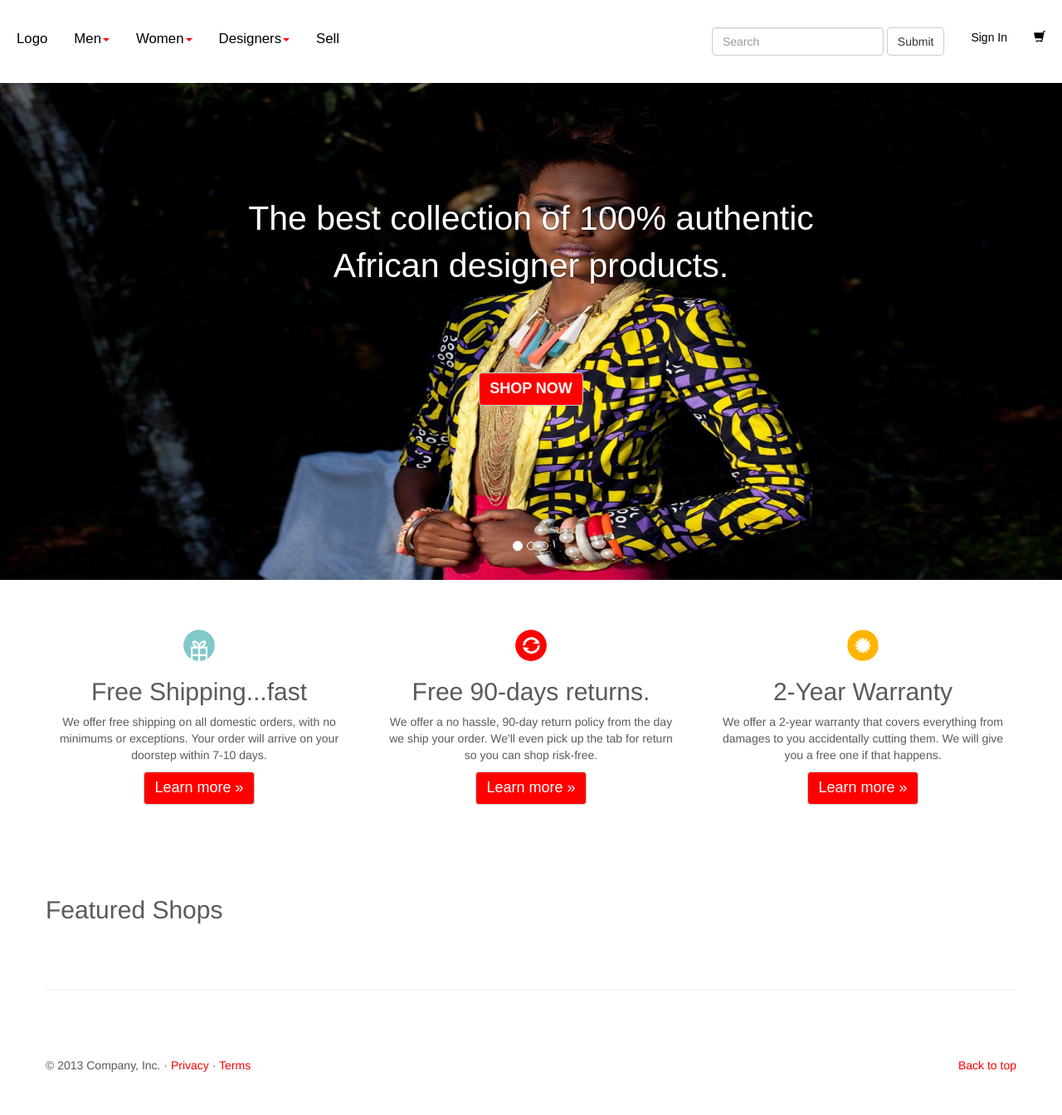
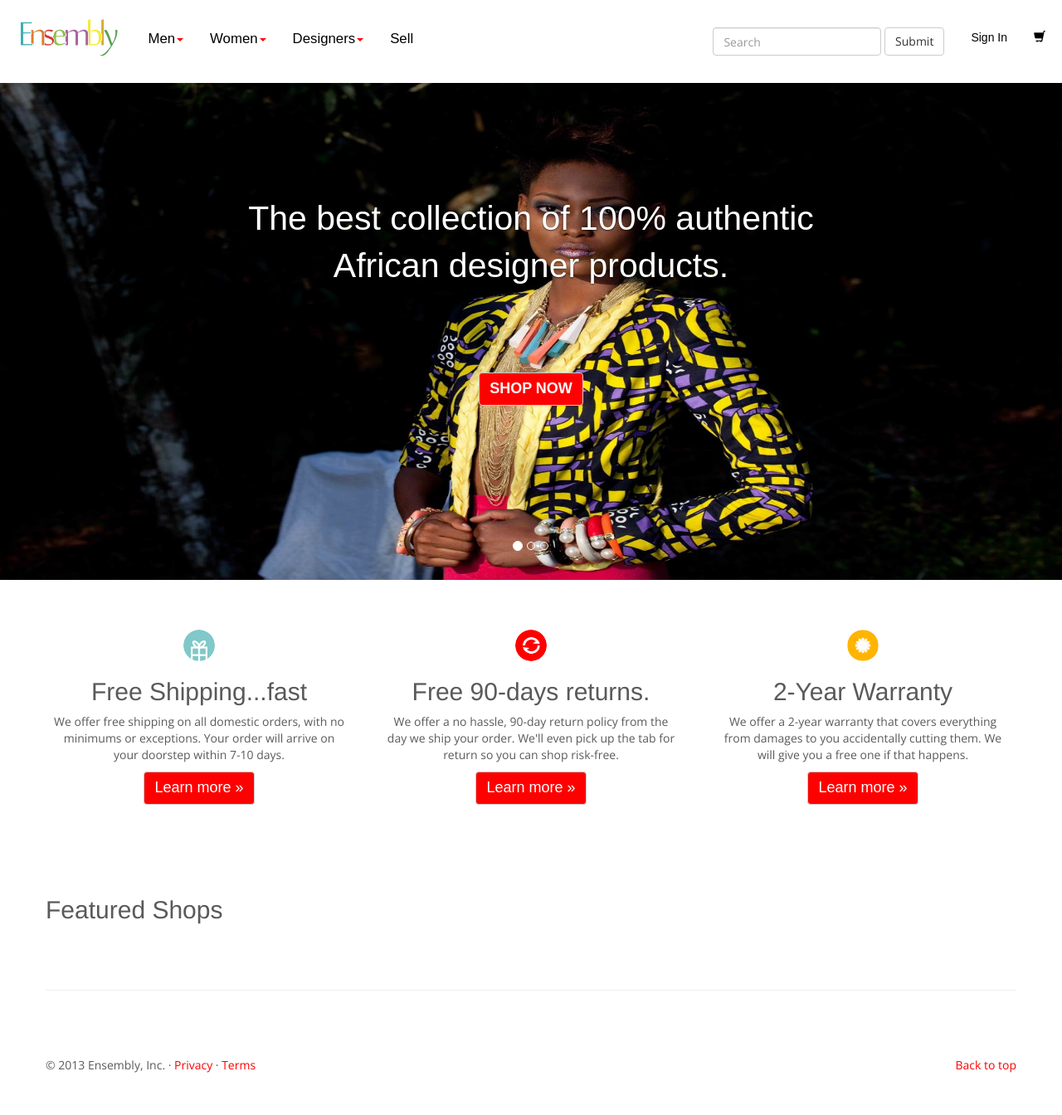
Before and after one commit to osborn/fabrique, a PHP site: page / in a window 1280 px wide. Shown: the whole page at 83% size. Run offline with PHP 8.4, Linux system fonts and the light colour scheme; some libraries are stand-ins or nearby versions.

Commit message:
Added the logo to the images folder, styles the image to fit the size of the nav bar on all pages. I also placed the logo on all pages on the user pages.

```diff
--- a/css/ensembly.css
+++ b/css/ensembly.css
@@ -15,3 +15,8 @@ body{
 	font-size: 6em;
 	text-align: center;
 }
+
+.logo{
+	height: 50px;
+	margin-top: -15px
+}
--- a/index.html
+++ b/index.html
@@ -23,6 +23,7 @@
 <link rel="stylesheet" href="css/carousel.css">
 <link rel="stylesheet" href="css/slider.css">
 <link rel="stylesheet" href='http://fonts.googleapis.com/css?family=Open+Sans'>
+<link rel="stylesheet" href="css/ensembly.css">
 </head>
 <!-- NAVBAR
     ================================================== -->
@@ -30,7 +31,7 @@
         <div class="navbar-wrapper">
             <div class="container" >
                 <ul class="nav nav-pills" id="nav">
-                    <li><a href="#">Logo</a></li>
+                    <li><a href="#"><img src="images/logo.png" alt="logo"  class="logo"></a></li>
                     <li class="dropdown">
                         <a class="dropdown-toggle" data-toggle="dropdown" href="#">Men<span class="caret"></span></a>
                         <ul class="dropdown-menu">
@@ -157,7 +158,7 @@
         <!-- FOOTER -->
         <footer>
             <p class="pull-right"><a href="#">Back to top</a></p>
-            <p>&copy; 2013 Company, Inc. &middot; <a href="#">Privacy</a> &middot; <a href="#">Terms</a></p>
+            <p>&copy; 2013 Ensembly, Inc. &middot; <a href="#">Privacy</a> &middot; <a href="#">Terms</a></p>
         </footer>
 
     </div><!-- /.container -->
--- a/item.html
+++ b/item.html
@@ -29,7 +29,7 @@
         <div class="navbar-wrapper">
             <div class="container" >
                 <ul class="nav nav-pills" id="nav">
-                    <li><a href="index.html">Logo</a></li>
+                    <li><a href="#"><img src="images/logo.png" alt="logo"  class="logo"></a></li>
                     <li class="dropdown">
                         <a class="dropdown-toggle" data-toggle="dropdown" href="#">Men<span class="caret"></span></a>
                         <ul class="dropdown-menu">
--- a/products.html
+++ b/products.html
@@ -23,6 +23,7 @@
 <link rel="stylesheet" href="css/carousel.css">
 <link rel="stylesheet" href="css/slider.css">
 <link rel="stylesheet" href="http://fonts.googleapis.com/css?family=Open+Sans">
+<link rel="stylesheet" href="css/ensembly.css">
 </head>
 <!-- NAVBAR
     ================================================== -->
@@ -30,7 +31,7 @@
         <div class="navbar-wrapper">
             <div class="container" >
                 <ul class="nav nav-pills" id="nav">
-                    <li><a href="index.html">Logo</a></li>
+                    <li><a href="#"><img src="images/logo.png" alt="logo" class="logo"></a></li>
                     <li class="dropdown">
                         <a class="dropdown-toggle" data-toggle="dropdown" href="#">Men<span class="caret"></span></a>
                         <ul class="dropdown-menu">
```
Also changed, not shown: images/logo.png (added), images/something new.png (added).
